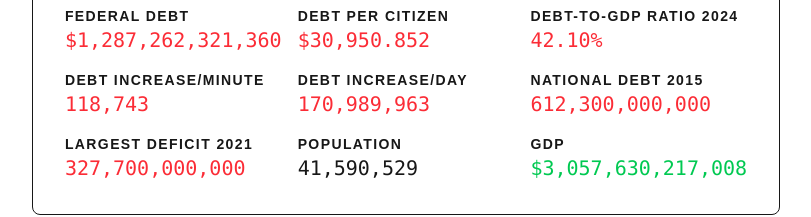
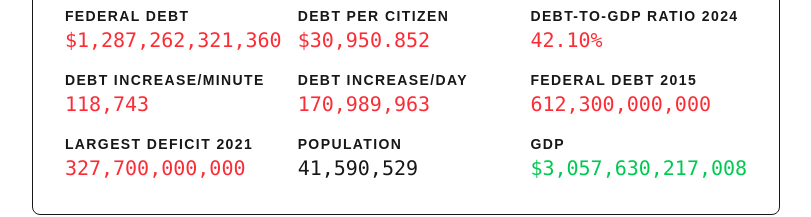
Before and after one commit to williamfedele/canadadebtclock, a Next.js app: page / in a window 1280 px wide. Shown: the part 340-557 px from the top of the page, without its empty margins (234-1045 px from the left). Built offline with nearby package versions, Linux system fonts and the light colour scheme; a web font is replaced by a local one.

Commit message:
style: National to Federal

```diff
--- a/components/DebtClock.tsx
+++ b/components/DebtClock.tsx
@@ -66,7 +66,7 @@ export default function DebtClock() {
         </div>
         <div>
           <h2 className="text-sm uppercase tracking-widest font-bold">
-            National Debt 2015
+            Federal Debt 2015
           </h2>
           <p className="text-red-500 font-mono">
             {(612300000000).toLocaleString()}
```
